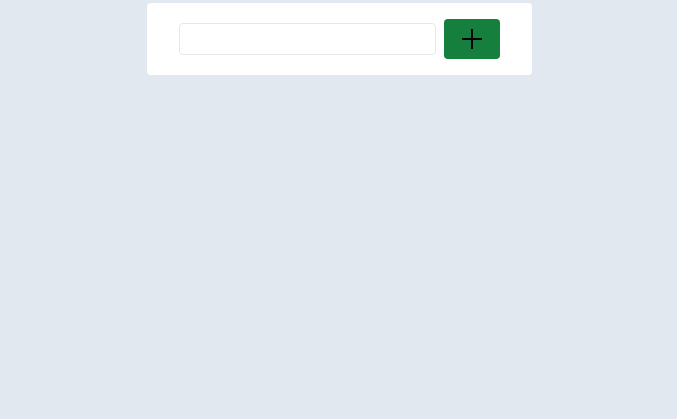
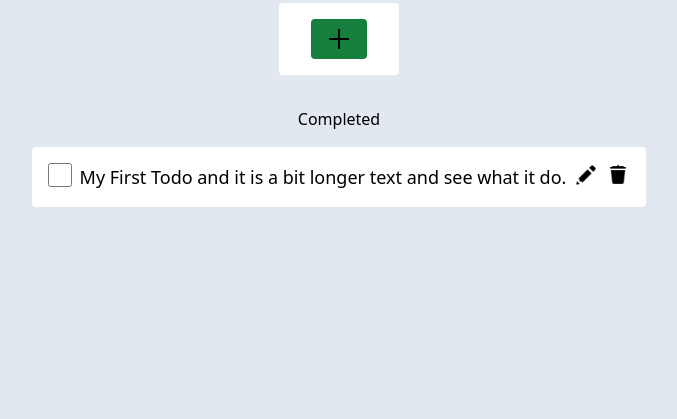
Before and after one commit to danieltsega/Django-Playground, a Django app: page / in a window 1280 px wide. Shown: the part 381-800 px from the top of the page, without its empty margins (301-978 px from the left). Run offline with Django 3.2, Linux system fonts and the light colour scheme; some libraries are stand-ins or nearby versions.

Commit message:
[Feature]: Fetching data from the database

```diff
--- a/Todo/templates/index.html
+++ b/Todo/templates/index.html
@@ -2,11 +2,37 @@
 {% load static %}
 {% block content %}
 
-<div class="flex justify-between items-center bg-white rounded p-4">
-    <form action="" class="mb-0 px-4 flex items-center justify-between">
-        <input class="h-8 border rounded focus:outline-none py-3 px-3 text-gray-700  mr-2" type="text">
-      <button class="border-none bg-green-700 px-4 py-2 rounded" type="submit"><img src="{% static 'icons/add.png' %}" alt="Add Icon" srcset=""></button>
+<div class="flex justify-between items-center bg-white rounded p-4 mb-4">
+    <form action="" method="POST" class="mb-0 px-4 flex items-center justify-between w-full">
+        {% csrf_token %}
+        {{ form }}
+      <button class="border-none bg-green-700 px-4 py-2 rounded hover:bg-green-500" type="submit"><img src="{% static 'icons/add.png' %}" alt="Add Icon" srcset=""></button>
     </form>
 </div>
 
+{% for task in tasks %}
+<div class="flex justify-between bg-white rounded p-4 mb-2">
+    <a href="{% url 'completed' task.id%}"><input type="checkbox" name="" id="" class="border rounded w-6 h-6 mr-2"></a>
+    <span class="text-lg font-medium mr-4">{{task.task}}</span>
+    <div class="flex justify-center">
+        <a class="mr-2" href=""><img class="w-6 h-6" src="{% static 'icons/edit.png' %}" alt="Edit Icon"></a>
+        <a href="{% url 'delete-task' task.id %}"><img class="w-6 h-6" src="{% static 'icons/delete.png' %}" alt="Delete Icon"></a>
+    </div>
+</div>
+{% endfor %}
+<div class="mt-4 mb-4 flex justify-center">
+    <hr class="h-1 bg-black border-0">
+        <span>Completed</span>
+    <hr>
+</div>
+<div class="flex justify-between bg-white rounded p-4 mb-2">
+    <input type="checkbox" name="" id="" class="border rounded w-6 h-6 mr-2">
+    <span class="text-lg font-medium mr-2">My First Todo and it is a bit longer text and see what it do.</span>
+    <div class="flex justify-center">
+        <a class="mr-2" href=""><img class="w-6 h-6" src="{% static 'icons/edit.png' %}" alt="Edit Icon"></a>
+        <a href=""><img class="w-6 h-6" src="{% static 'icons/delete.png' %}" alt="Delete Icon"></a>
+    </div>
+</div>
+
+
 {% endblock %}
```
